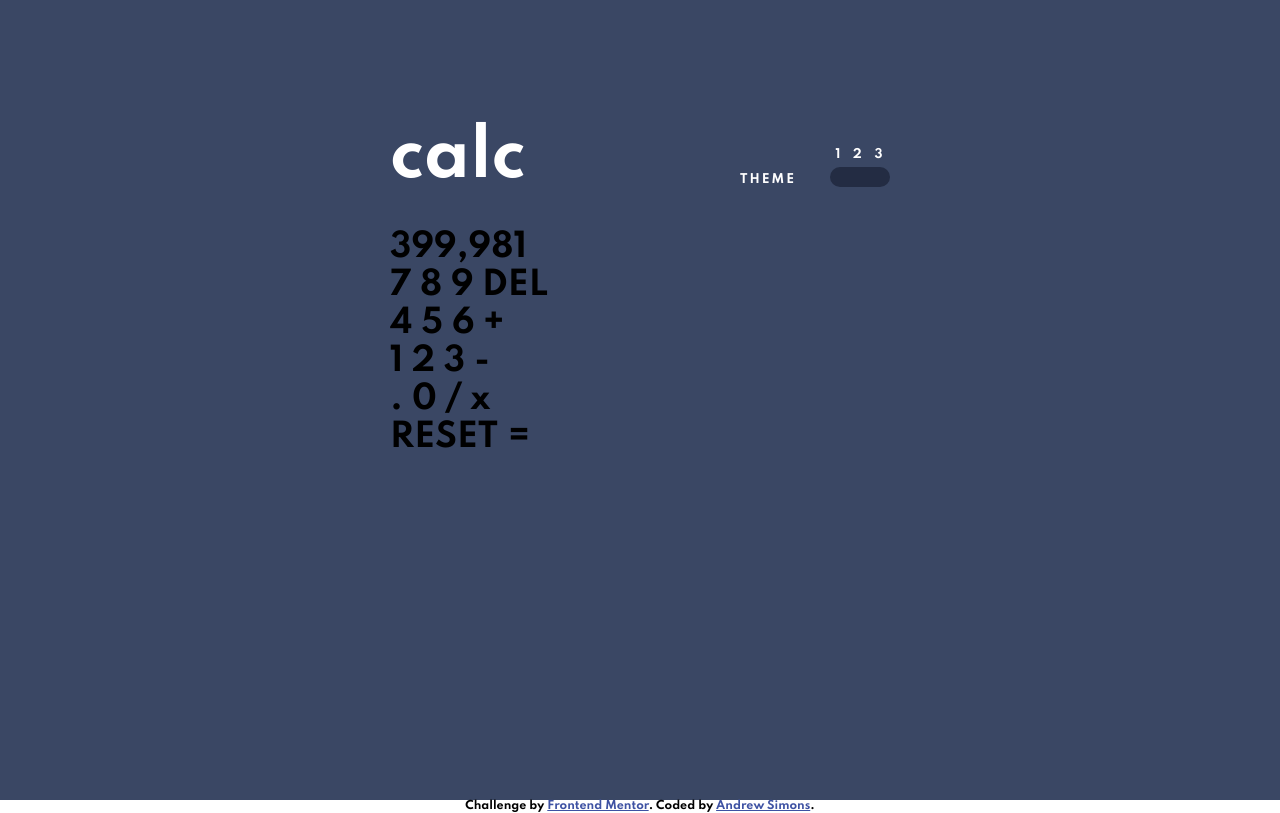
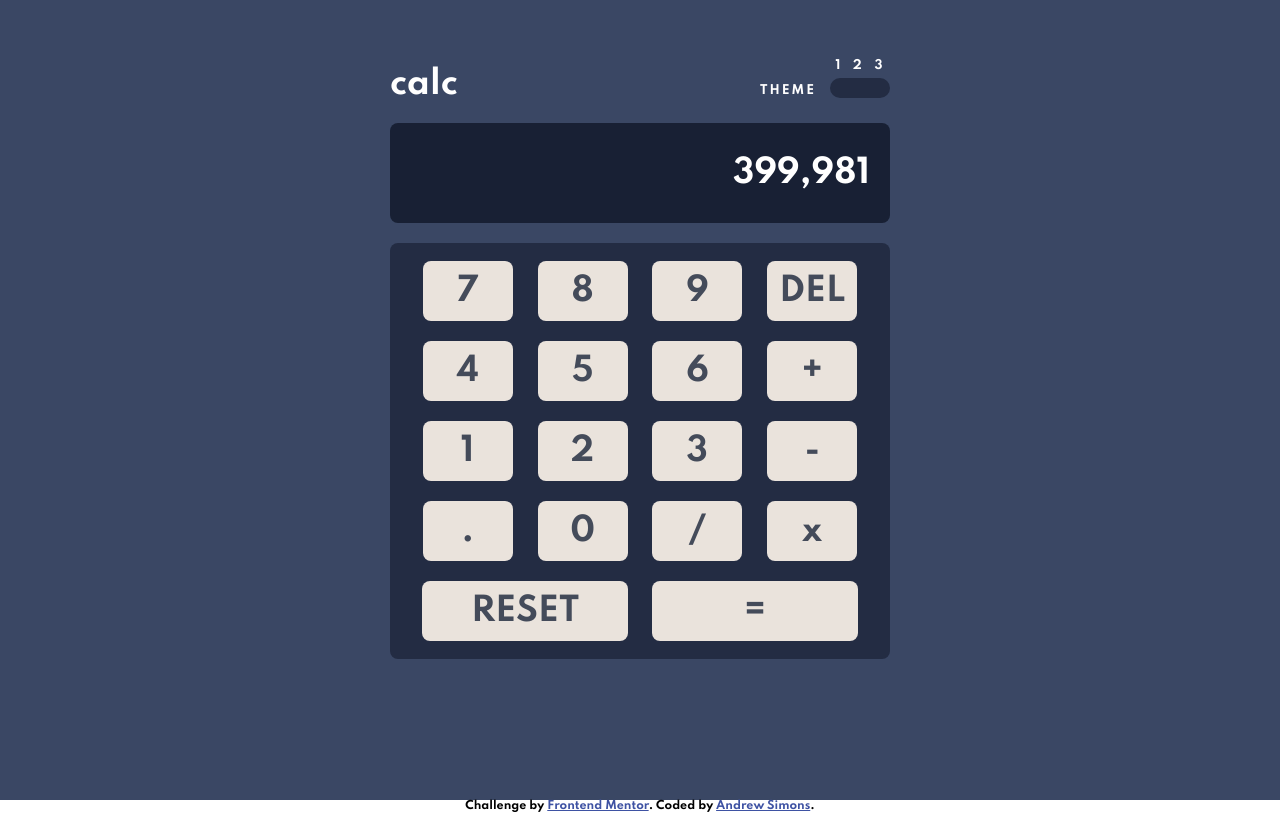
Before and after one commit to AndrewSimons3/Calculator, a plain HTML site: page index.html in a window 1280 px wide. Drawn offline with Linux system fonts and the light colour scheme.

Commit message:
layout solid

```diff
--- a/index.html
+++ b/index.html
@@ -37,7 +37,7 @@
 			<div class="calculator-container">
 				<div class="header">
 					<div class="title">
-						<h1>calc</h1>
+						<h4>calc</h4>
 					</div>
 					<div class="theme-container">
 						<span>theme</span>
@@ -47,7 +47,7 @@
 								<span>2</span>
 								<span>3</span>
 							</div>
-              <div class="toggle"></div>
+							<div class="toggle"></div>
 						</div>
 					</div>
 				</div>
@@ -56,34 +56,71 @@
 					<div class="output">399,981</div>
 				</div>
 
-				<div class="calculator-buttons">
-					<div class="row-1">
-						<span>7</span>
-						<span>8</span>
-						<span>9</span>
-						<span>DEL</span>
+				<div class="keypad">
+					<div class="row">
+						<div class="key-box">
+							<a href=""><span>7</span></a>
+						</div>
+
+						<div class="key-box">
+							<a href=""><span>8</span></a>
+						</div>
+						<div class="key-box">
+							<a href=""><span>9</span></a>
+						</div>
+						<div class="key-box">
+							<a href=""><span>DEL</span></a>
+						</div>
 					</div>
-					<div class="row-2">
-						<span>4</span>
-						<span>5</span>
-						<span>6</span>
-						<span>+</span>
+					<div class="row">
+						<div class="key-box">
+							<a href=""><span>4</span></a>
+						</div>
+						<div class="key-box">
+							<a href=""><span>5</span></a>
+						</div>
+						<div class="key-box">
+							<a href=""><span>6</span></a>
+						</div>
+						<div class="key-box">
+							<a href=""><span>+</span></a>
+						</div>
 					</div>
-					<div class="row-3">
-						<span>1</span>
-						<span>2</span>
-						<span>3</span>
-						<span>-</span>
+					<div class="row">
+						<div class="key-box">
+							<a href=""><span>1</span></a>
+						</div>
+						<div class="key-box">
+							<a href=""><span>2</span></a>
+						</div>
+						<div class="key-box">
+							<a href=""><span>3</span></a>
+						</div>
+						<div class="key-box">
+							<a href=""><span>-</span></a>
+						</div>
 					</div>
-					<div class="row-4">
-						<span>.</span>
-						<span>0</span>
-						<span>/</span>
-						<span>x</span>
+					<div class="row">
+						<div class="key-box">
+							<a href=""><span>.</span></a>
+						</div>
+						<div class="key-box">
+							<a href=""><span>0</span></a>
+						</div>
+						<div class="key-box">
+							<a href=""><span>/</span></a>
+						</div>
+						<div class="key-box">
+							<a href=""><span>x</span></a>
+						</div>
 					</div>
-					<div class="row-5">
-						<span>RESET</span>
-						<span>=</span>
+					<div class="row row-5">
+						<div class="key-box reset">
+							<a href=""><span>RESET</span></a>
+						</div>
+						<div class="key-box equal">
+							<a href=""><span>=</span></a>
+						</div>
 					</div>
 				</div>
 			</div>
--- a/style.css
+++ b/style.css
@@ -19,23 +19,23 @@ body {
 
 .calculator-container {
 	width: 500px;
-	margin: 7.5rem 0;
+	margin: 2.5rem 0;
 }
 
 .header {
 	display: flex;
 	flex-direction: row;
 	justify-content: space-between;
-	align-items: center;
+	align-items: baseline;
   color: #fff;
-  margin-bottom: 32px;
+  margin-bottom: 20px;
 }
 
 .theme-container {
 	text-transform: uppercase;
 	display: flex;
 	align-items: flex-end;
-	width: 150px;
+	width: 130px;
 	justify-content: space-between;
   letter-spacing: 2px;
 }
@@ -59,3 +59,69 @@ body {
   border-radius: 20px;
   height: 20px;
 }
+
+.output-container {
+  height: 100px;
+  background-color: hsl(224, 36%, 15%);
+  border-radius: 8px;
+  display: flex;
+  align-items: center;
+  justify-content: flex-end;
+  padding: 20px;
+  margin-bottom: 20px;
+}
+
+.output {
+  color: #fff;
+}
+
+.keypad {
+  background-color: hsl(223, 31%, 20%);
+  padding: 8px;
+  border-radius: 8px;
+  display: flex;
+  flex-direction: column;
+
+}
+
+
+
+.keypad span {
+
+}
+
+.row {
+  display: flex;
+  justify-content: space-evenly;
+  align-items: center;
+  margin: 10px 0;
+}
+
+.key-box {
+  background-color: hsl(30, 25%, 89%);
+  border-radius: 8px;
+  text-align: center;
+  display: flex;
+  justify-content: center;
+  align-items: center;
+  height: 60px;
+  width: 90px;
+}
+
+.row a {
+  text-decoration: none;
+  color:hsl(221, 14%, 31%);
+}
+
+.row span {
+  height: 50px;
+  width: 50px;
+}
+
+.reset {
+  width: 42.5%;
+}
+
+.equal {
+  width: 42.5%;
+}
```
